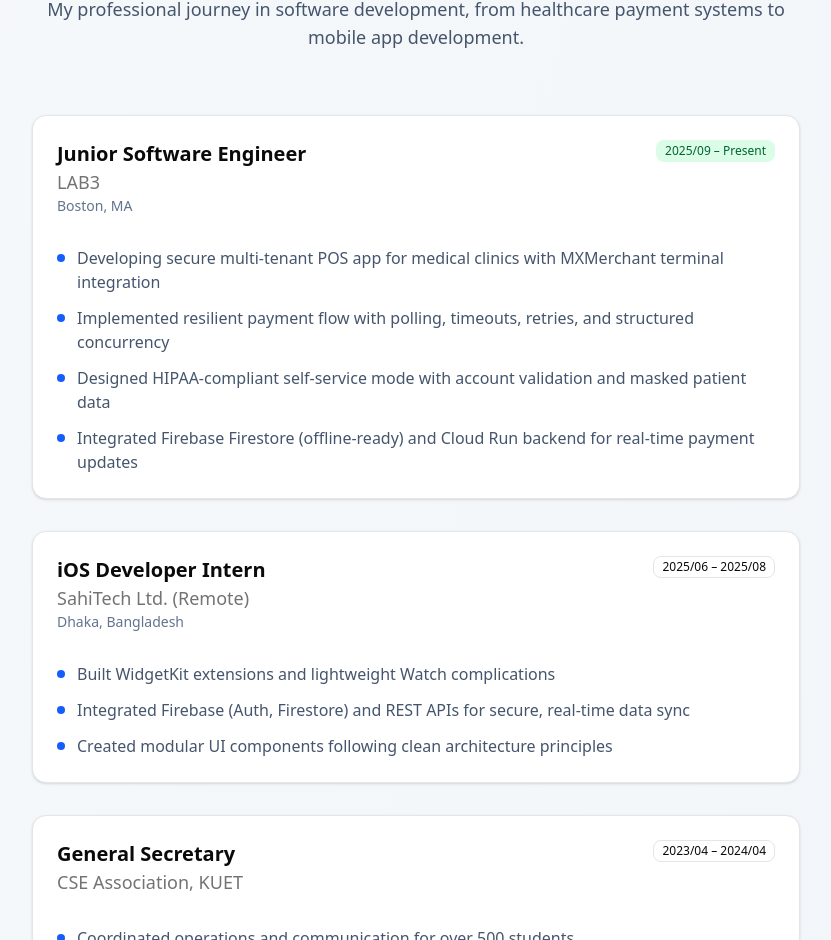
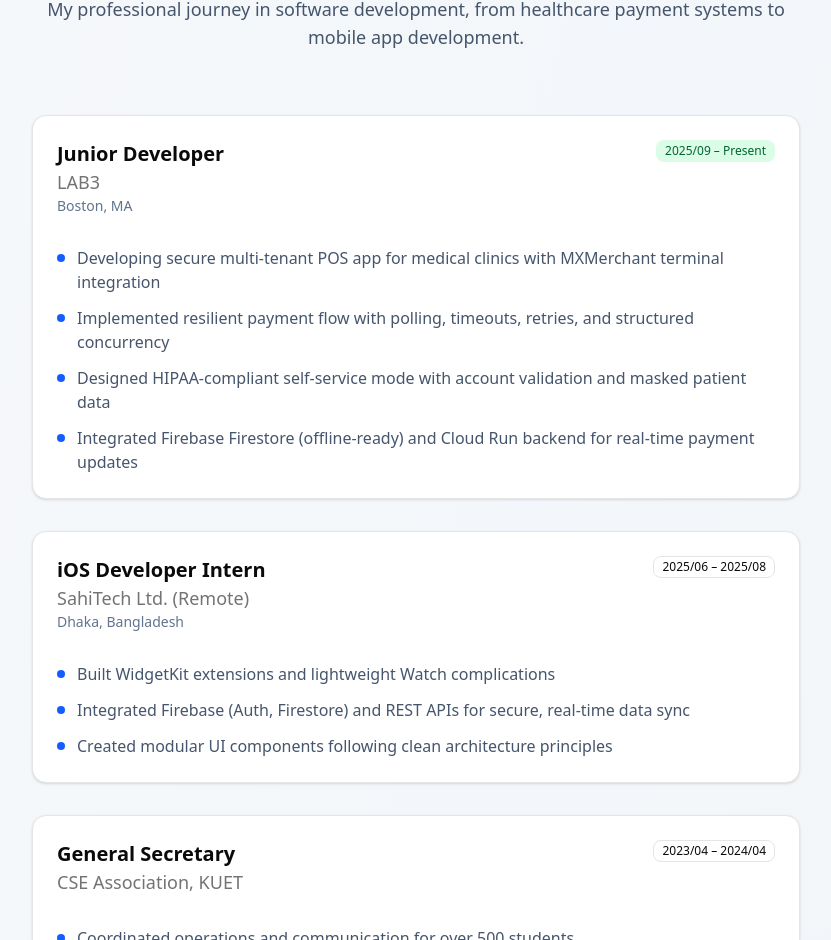
Before and after one commit to PKD118/PKDPortfolio, a React (Vite) app: page / in a window 1280 px wide. Shown: the part 3252-4192 px from the top of the page, without its empty margins (224-1055 px from the left). Built offline with nearby package versions, Linux system fonts and the light colour scheme.

Commit message:
experience

```diff
--- a/src/App.jsx
+++ b/src/App.jsx
@@ -444,7 +444,7 @@
               <CardHeader>
                 <div className="flex justify-between items-start">
                   <div>
-                    <CardTitle className="text-xl">Junior Software Engineer</CardTitle>
+                    <CardTitle className="text-xl">Junior Developer</CardTitle>
                     <CardDescription className="text-lg">LAB3</CardDescription>
                     <p className="text-sm text-slate-500 dark:text-slate-400">Boston, MA</p>
                   </div>
```
